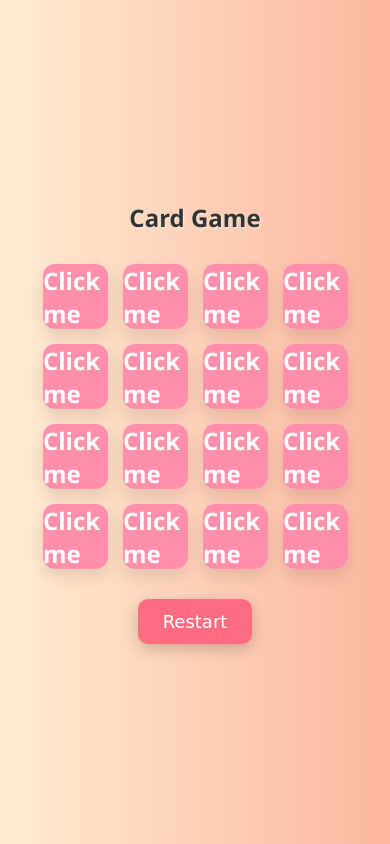
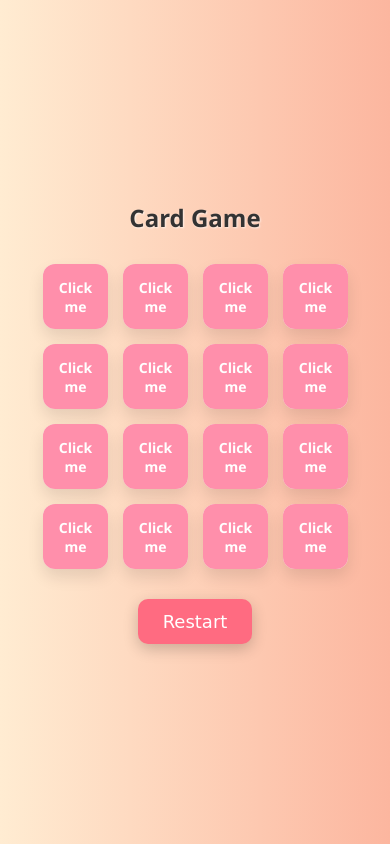
Before and after one commit to najmiddininomov/ForFun, a plain HTML site: page index.html in a window 390 px wide. Drawn offline with Linux system fonts and the light colour scheme.

Commit message:
Responsiveda .back h4 uchun style qo‘shildi

```diff
--- a/main.css
+++ b/main.css
@@ -154,3 +154,21 @@ button.Restart:active {
   transform: scale(0.95);
   box-shadow: 0 3px 8px rgba(0, 0, 0, 0.2);
 }
+.back h4 {
+  font-size: 18px;
+  text-align: center;
+  padding: 5px;
+}
+
+/* Responsive holatda kichiklashtiramiz */
+@media (max-width: 600px) {
+  .back h4 {
+    font-size: 16px;
+  }
+}
+
+@media (max-width: 400px) {
+  .back h4 {
+    font-size: 14px;
+  }
+}
```
